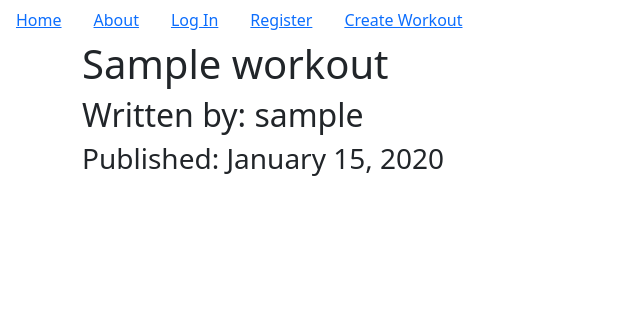
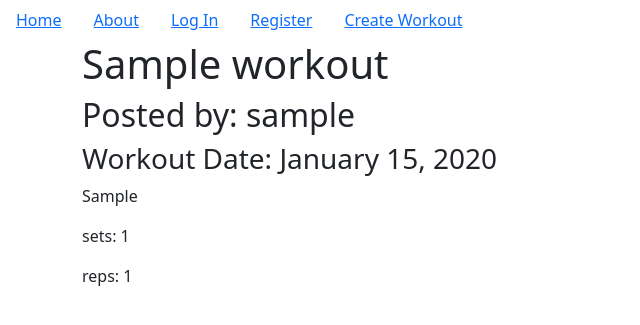
Before and after one commit to swiftLines/lift_prep, a Flask app: page /1 in a window 1280 px wide. Shown: the top 325 px of the page, without its empty margins (0-640 px from the left). Run offline with Flask 2, Linux system fonts and the light colour scheme; tables that the repository leaves empty hold one stand-in row (values such as "Sample post").

Commit message:
add attributes to single workout post page

```diff
--- a/myapp/templates/lift_post.html
+++ b/myapp/templates/lift_post.html
@@ -2,9 +2,11 @@
 {% block content %}
 <div class="jumbotron">
   <h1>{{ post.title }}</h1>
-  <h2>Written by: {{post.author.username}}</h2>
-  <h3>Published: {{ post.date.strftime('%B %d, %Y') }}</h3>
-  <p>{{post.text}}</p>
+  <h2>Posted by: {{post.author.username}}</h2>
+  <h3>Workout Date: {{ post.date.strftime('%B %d, %Y') }}</h3>
+  <p>{{post.lift}}</p>
+  <p>sets: {{post.sets}}</p>
+  <p>reps: {{post.reps}}</p>
    {% if post.author == current_user %}
      <div>
        <a class="btn btn-secondary" href="{{ url_for('lift_posts.update', lift_post_id=post.id) }}">Update</a>
```
